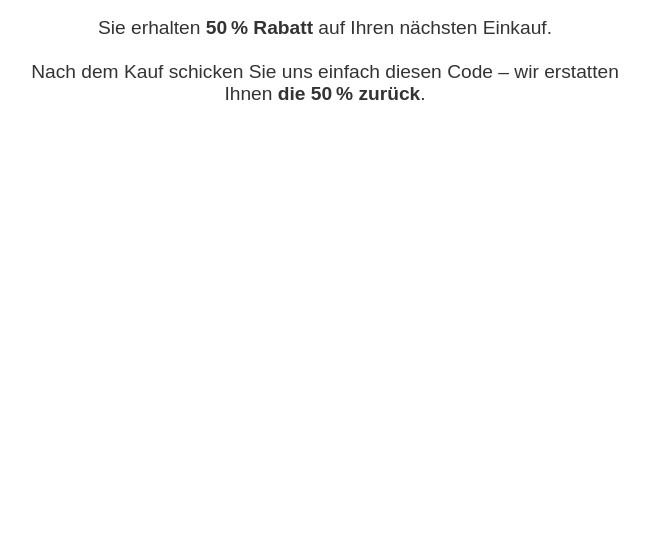
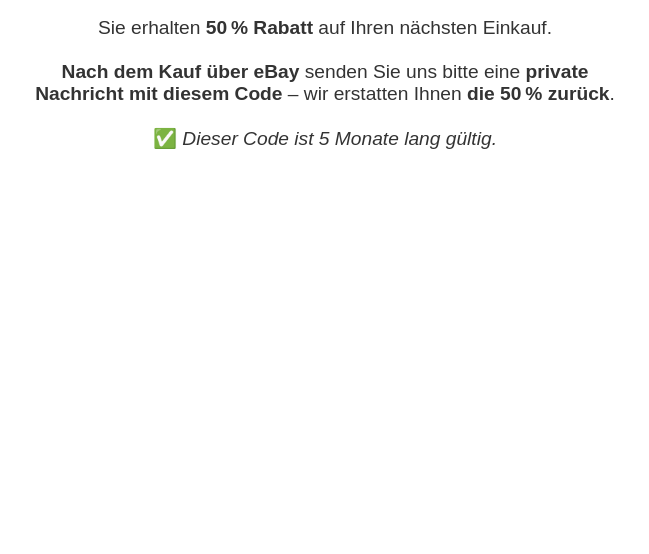
Before and after one commit to pflanzenschatz/code-generator, a plain HTML site: page index.html in a window 1280 px wide. Shown: the part 246-800 px from the top of the page, without its empty margins (315-964 px from the left). Drawn offline with Linux system fonts and the light colour scheme.

Commit message:
Update index.html

```diff
--- a/index.html
+++ b/index.html
@@ -29,8 +29,10 @@
   <div class="info">
     Sie erhalten <strong>50 % Rabatt</strong> auf Ihren nächsten Einkauf.
     <br><br>
-    Nach dem Kauf schicken Sie uns einfach diesen Code –
+    <strong>Nach dem Kauf über eBay</strong> senden Sie uns bitte eine <strong>private Nachricht mit diesem Code</strong> –
     wir erstatten Ihnen <strong>die 50 % zurück</strong>.
+    <br><br>
+    ✅ <em>Dieser Code ist 5 Monate lang gültig.</em>
   </div>
 
   <script>
```
